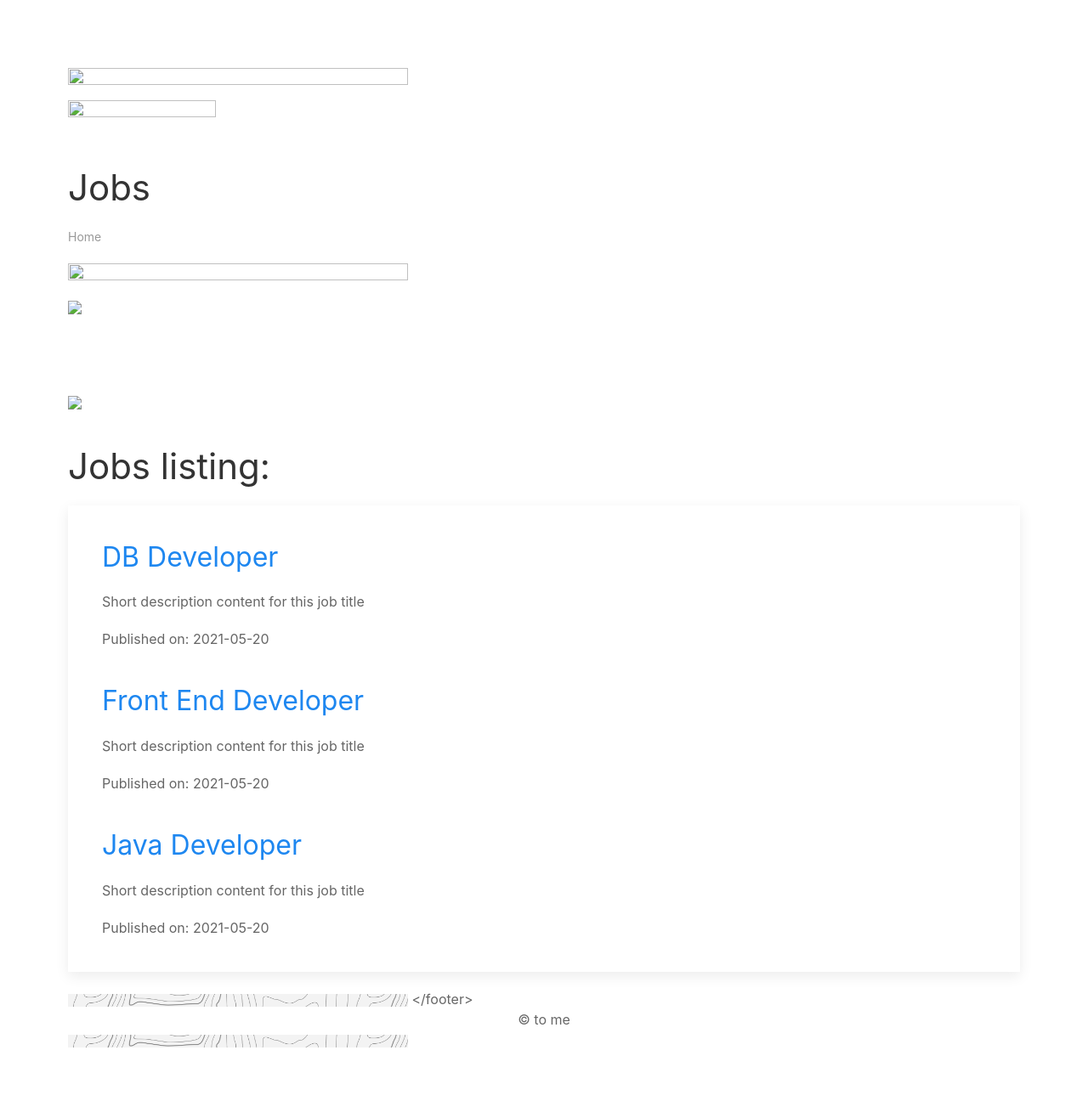
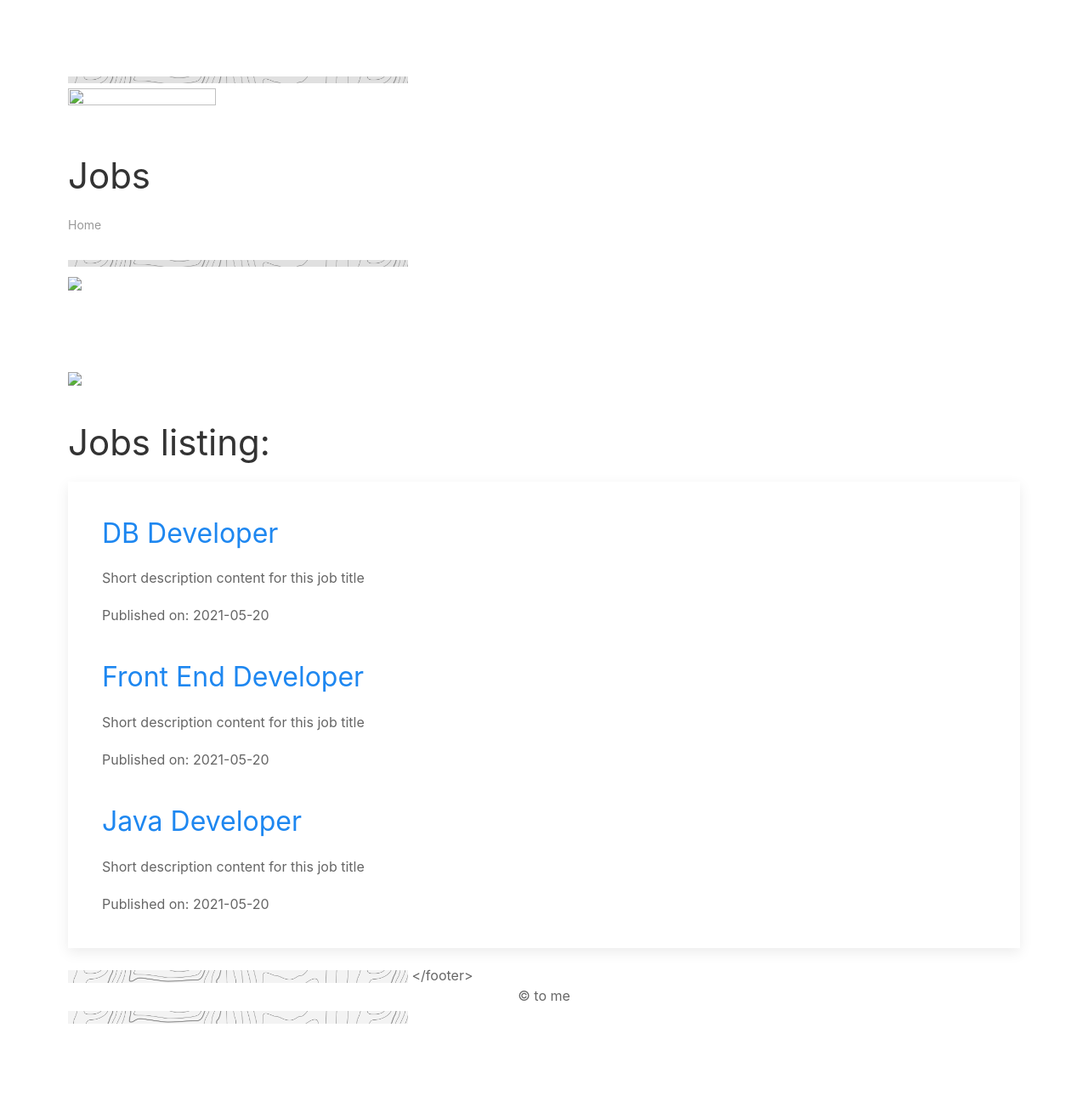
Before and after one commit to dhananjay-fe/dhananjay-fe.github.io, a Jekyll site: the page built from index.md, in a window 1280 px wide. Shown: the whole page at 85% size. Built offline with Jekyll 4.4.1, drawn with Linux system fonts in a browser that asks for light colours; nearby versions of some CDN libraries; our own code applies the rules of GitHub Pages for plain Markdown files; after the commit the page ends 1288 px from its top, so only the background shows below that.

```diff
--- a/_includes/header.html
+++ b/_includes/header.html
@@ -1,4 +1,4 @@
 <header>
-    {% assign myheader = "{{ site.baseurl }}/assets/images/pageHeader.png" %}
+    {% assign myheader = "/assets/images/pageHeader.png" %}
     <img src="{{ myheader | relative_url }}" width= "400px" height= "38px">
 </header>
```
